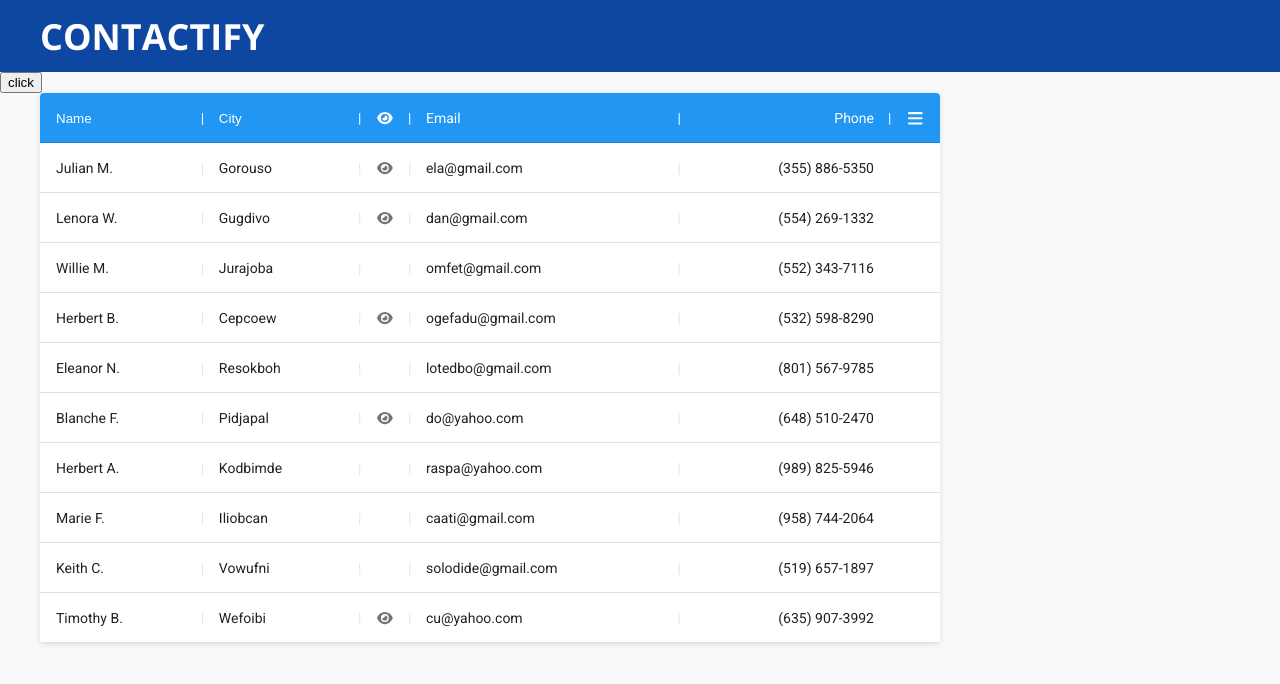
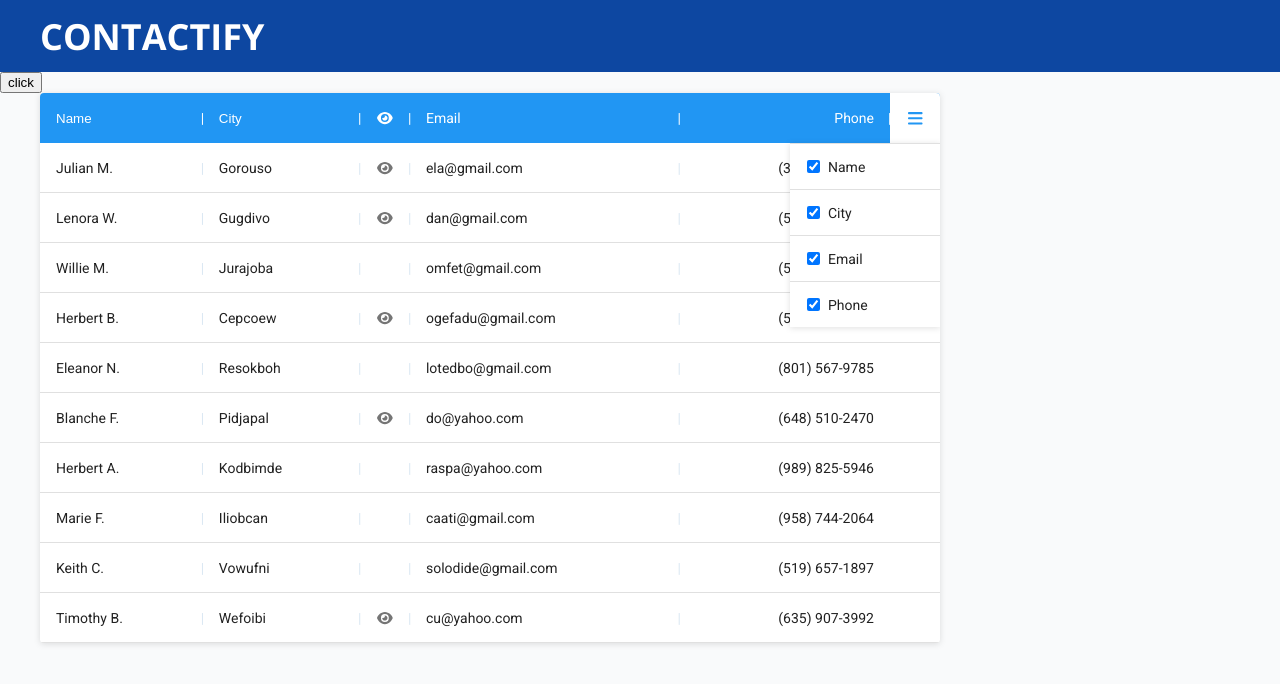
Before and after one commit to vytascepulis/metasite-task, a React (Vite) app: page / in a window 1280 px wide. Both pictures are taken after a click on the button 915 px from the left and 118 px from the top of the page. Shown: the top 684 px of the page. Built offline with nearby package versions, Linux system fonts and the light colour scheme.

Commit message:
initialized cols handling

```diff
--- a/src/components/Content/index.tsx
+++ b/src/components/Content/index.tsx
@@ -11,12 +11,14 @@ const columns: Column[] = [
     id: "name",
     label: "Name",
     isSortable: true,
+    isHideable: true,
     render: (row) => `${row.name} ${row.surname[0]!}.`,
   },
   {
     id: "city",
     label: "City",
     isSortable: true,
+    isHideable: true,
   },
   {
     id: "activity",
@@ -30,6 +32,7 @@ const columns: Column[] = [
   {
     id: "email",
     label: "Email",
+    isHideable: true,
   },
   {
     id: "phone",
@@ -37,6 +40,7 @@ const columns: Column[] = [
     style: {
       textAlign: "right",
     },
+    isHideable: true,
   },
 ];
 
--- /dev/null
+++ b/src/components/Table/ManageColsBtn.tsx
@@ -0,0 +1,61 @@
+import classNames from "classnames";
+import style from "./style.module.sass";
+import { FontAwesomeIcon } from "@fortawesome/react-fontawesome";
+import { faBars } from "@fortawesome/free-solid-svg-icons";
+import { useState } from "react";
+import { Column, ColumnData } from "./types.ts";
+
+interface Props {
+  columnsData: ColumnData[];
+  setColumnsData: React.Dispatch<React.SetStateAction<ColumnData[]>>;
+}
+
+const ManageColsBtn = ({ columnsData, setColumnsData }: Props) => {
+  const [isClicked, setIsClicked] = useState(false);
+
+  const toggleIsClicked = () => setIsClicked((prevState) => !prevState);
+
+  const hideableCols = columnsData.filter((col) => col.isHideable);
+
+  const toggleColVisibility = (column: Column) => {
+    setColumnsData((prevState) =>
+      prevState.map((col) => {
+        if (col.id === column.id) {
+          return { ...col, isHidden: !col.isHidden };
+        }
+
+        return col;
+      }),
+    );
+  };
+
+  return (
+    <th className={classNames(style.buttonWrapper, style.cell, style.header)}>
+      <button
+        onClick={toggleIsClicked}
+        className={classNames({ [style.isActive]: isClicked })}
+        type="button"
+      >
+        <FontAwesomeIcon icon={faBars} size="lg" />
+      </button>
+      {isClicked && (
+        <ul className={style.manageColsWrapper}>
+          {hideableCols.map((col) => (
+            <li key={col.id}>
+              <label>
+                <input
+                  type="checkbox"
+                  checked={!col.isHidden}
+                  onChange={() => toggleColVisibility(col)}
+                />
+                {col.label}
+              </label>
+            </li>
+          ))}
+        </ul>
+      )}
+    </th>
+  );
+};
+
+export default ManageColsBtn;
--- a/src/components/Table/index.tsx
+++ b/src/components/Table/index.tsx
@@ -1,19 +1,29 @@
 import style from "./style.module.sass";
-import { Column, SortOptions } from "./types.ts";
+import { Column, ColumnData, Row, SortOptions } from "./types.ts";
 import { useEffect, useState } from "react";
-import { getCellValue, getNextSortOptions, getSortIcon } from "./utils.tsx";
+import {
+  getCellValue,
+  getNextSortOptions,
+  getShownCols,
+  getSortIcon,
+  initColumnsData,
+} from "./utils.tsx";
 import classNames from "classnames";
-import { FontAwesomeIcon } from "@fortawesome/react-fontawesome";
-import { faBars } from "@fortawesome/free-solid-svg-icons";
+import ManageColsBtn from "./ManageColsBtn.tsx";
 
 interface Props {
   columns: Column[];
-  data: any[];
+  data: Row[];
 }
 
 const Table = ({ columns, data }: Props) => {
   const [tableData, setTableData] = useState(data);
+  const [columnsData, setColumnsData] = useState<ColumnData[]>(
+    initColumnsData(columns),
+  );
   const [sort, setSort] = useState<SortOptions>(null);
+
+  const isHideableCols = Boolean(columns.find((c) => c.isHideable));
 
   const handleSort = (column: Column) => {
     let copiedData = [...tableData];
@@ -47,7 +57,7 @@ const Table = ({ columns, data }: Props) => {
     <table className={style.tableWrapper}>
       <thead>
         <tr className={style.row}>
-          {columns.map((column) => (
+          {getShownCols(columnsData).map((column) => (
             <th
               key={column.id}
               className={classNames(style.cell, style.header)}
@@ -65,28 +75,23 @@ const Table = ({ columns, data }: Props) => {
               {!column.isSortable && <span>{column.label}</span>}
             </th>
           ))}
-          <th
-            className={classNames(
-              style.buttonWrapper,
-              style.cell,
-              style.header,
-            )}
-          >
-            <button type="button">
-              <FontAwesomeIcon icon={faBars} size="lg" />
-            </button>
-          </th>
+          {isHideableCols && (
+            <ManageColsBtn
+              columnsData={columnsData}
+              setColumnsData={setColumnsData}
+            />
+          )}
         </tr>
       </thead>
       <tbody>
         {tableData.map((row) => (
           <tr key={row.id} className={style.row}>
-            {columns.map((column) => (
+            {getShownCols(columnsData).map((column) => (
               <td key={column.id} className={style.cell} style={column.style}>
                 {column.render?.(row) ?? row[column.id]}
               </td>
             ))}
-            <td></td>
+            {isHideableCols && <td></td>}
           </tr>
         ))}
       </tbody>
--- a/src/components/Table/style.module.sass
+++ b/src/components/Table/style.module.sass
@@ -59,16 +59,20 @@
     svg
       color: $alphaBlack54
 
-  .row
-    box-shadow: inset 0px -1px 0px 0px $alphaBlack12
-    transition: background .2s ease-in-out
+  tbody
+    .row
+      box-shadow: inset 0px -1px 0px 0px $alphaBlack12
+      transition: background .2s ease-in-out
+      cursor: pointer
 
-    &:hover
-      background: rgba($blue500, 0.1)
+      &:hover
+        background: rgba($blue500, 0.1)
 
+  // ManageColsBtn
   .buttonWrapper
     width: 50px
     padding: 0
+    position: relative
 
     button
       border: none
@@ -84,7 +88,32 @@
       svg
         transition: color .2s ease-in-out
 
-      &:hover
+      &:hover, &.isActive
         background: $white
         svg
           color: $blue500 !important
+
+  .manageColsWrapper
+    @include box-shadow
+    background: $white
+    position: absolute
+    right: 0
+    z-index: 10
+    margin: 0
+    padding: 0
+    list-style-type: none
+    min-width: 150px
+
+    li
+      color: $alphaBlack87
+
+      label
+        display: flex
+        gap: 5px
+        align-items: center
+        padding: 13px
+        cursor: pointer
+        border-top: 1px solid $alphaBlack12
+
+        &:hover
+          background: rgba($blue500, 0.05)
--- a/src/components/Table/types.ts
+++ b/src/components/Table/types.ts
@@ -2,8 +2,13 @@ export interface Column {
   id: string;
   label: React.ReactNode;
   isSortable?: boolean;
+  isHideable?: boolean;
   render?: (data: Row) => React.ReactNode;
   style?: React.CSSProperties;
+}
+
+export interface ColumnData extends Column {
+  isHidden: boolean;
 }
 
 export interface Row {
--- a/src/components/Table/utils.tsx
+++ b/src/components/Table/utils.tsx
@@ -1,4 +1,4 @@
-import { Column, Row, SortOptions } from "./types.ts";
+import { Column, ColumnData, Row, SortOptions } from "./types.ts";
 import { faArrowDown, faArrowUp } from "@fortawesome/free-solid-svg-icons";
 import { FontAwesomeIcon } from "@fortawesome/react-fontawesome";
 
@@ -36,3 +36,11 @@ export const getSortIcon = (sortOptions: NonNullable<SortOptions>) => {
 export const getCellValue = (row: Row, column: Column): React.ReactNode => {
   return column.render ? column.render(row) : row[column.id];
 };
+
+export const initColumnsData = (columns: Column[]): ColumnData[] => {
+  return columns.map((col) => ({ ...col, isHidden: false }));
+};
+
+export const getShownCols = (columns: ColumnData[]) => {
+  return [...columns].filter((col) => !col.isHidden);
+};
```
